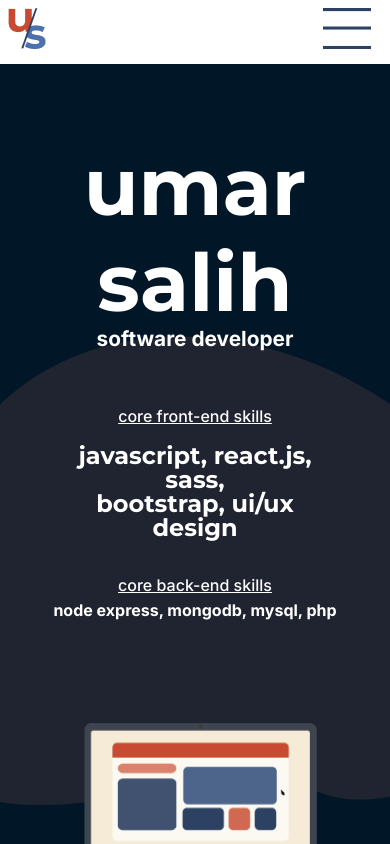
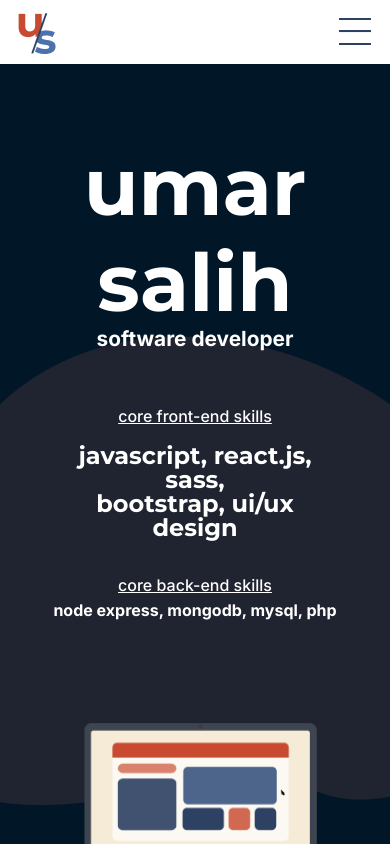
Before and after one commit to umarsalih/portfolio, a React (Create React App) app: page / in a window 390 px wide. Shown: the top 844 px of the page. Built offline with nearby package versions, Linux system fonts and the light colour scheme.

Commit message:
brush up navbar

```diff
--- a/src/components/NavBar/Navbar.jsx
+++ b/src/components/NavBar/Navbar.jsx
@@ -37,7 +37,7 @@ function Navbar() {
                         </Col>
                         <Col  lg="4" xs="12">
                             <div>
-                                <img src={require('../../assets/us_logo.png')}/>
+                                <img id='nav-logo' src={require('../../assets/us_logo.png')}/>
                             </div>
                         </Col>
                         <Col className='bnav' lg="4" xs="12">
@@ -58,7 +58,7 @@ function Navbar() {
 
             <div className='responsive-nav'>
                 <div>
-                    <img src={require('../../assets/us_logo.png')}/>
+                    <img id='nav-logo' src={require('../../assets/us_logo.png')}/>
                 </div>
                 <div className='hm-logo-holder' onClick={toggleVisibility}>
                     <img id='hm-logo' src={require('../../assets/hm-btn.png')}/>
--- a/src/components/NavBar/navbar.css
+++ b/src/components/NavBar/navbar.css
@@ -88,13 +88,14 @@ p {
     }
 
     #hm-logo {
-        width: 3em;
+        width: 2em;
         margin: 0.5em 0;
     }
 
     .hm-logo-holder {
         position: absolute;
         right: 5%;
+        margin: 10px 0;
     }
 
     .responsive-nav-links {
@@ -109,4 +110,9 @@ p {
         color: #2D4263;
         margin: 0.7em 0;
     }
+
+    #nav-logo {
+        margin-left: 10px;
+        margin-top: 5px;
+    }
 }
```
